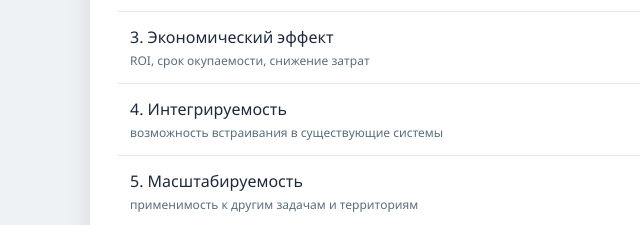
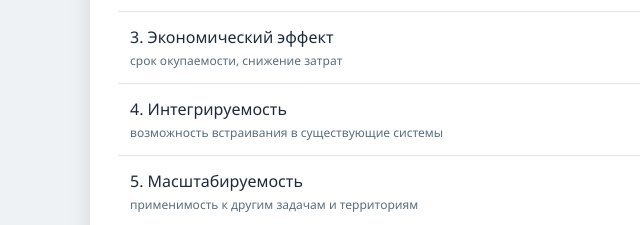
Before and after one commit to unkaider-web/itforum-eco-voting-vendor, a plain HTML site: page index.html in a window 1280 px wide. Shown: the part 535-760 px from the top of the page, 0-640 px from the left. Drawn offline with Linux system fonts and the light colour scheme.

Commit message:
Update index.html

```diff
--- a/index.html
+++ b/index.html
@@ -254,7 +254,7 @@
                         <td><select class="score-select" data-score="1"><option value="1">1</option><option value="2">2</option><option value="3" selected>3</option><option value="4">4</option><option value="5">5</option></select></td>
                     </tr>
                     <tr>
-                        <td><div class="criterion-name">3. Экономический эффект</div><div class="criterion-desc">ROI, срок окупаемости, снижение затрат</div></td>
+                        <td><div class="criterion-name">3. Экономический эффект</div><div class="criterion-desc">срок окупаемости, снижение затрат</div></td>
                         <td><select class="score-select" data-score="2"><option value="1">1</option><option value="2">2</option><option value="3" selected>3</option><option value="4">4</option><option value="5">5</option></select></td>
                     </tr>
                     <tr>
```
